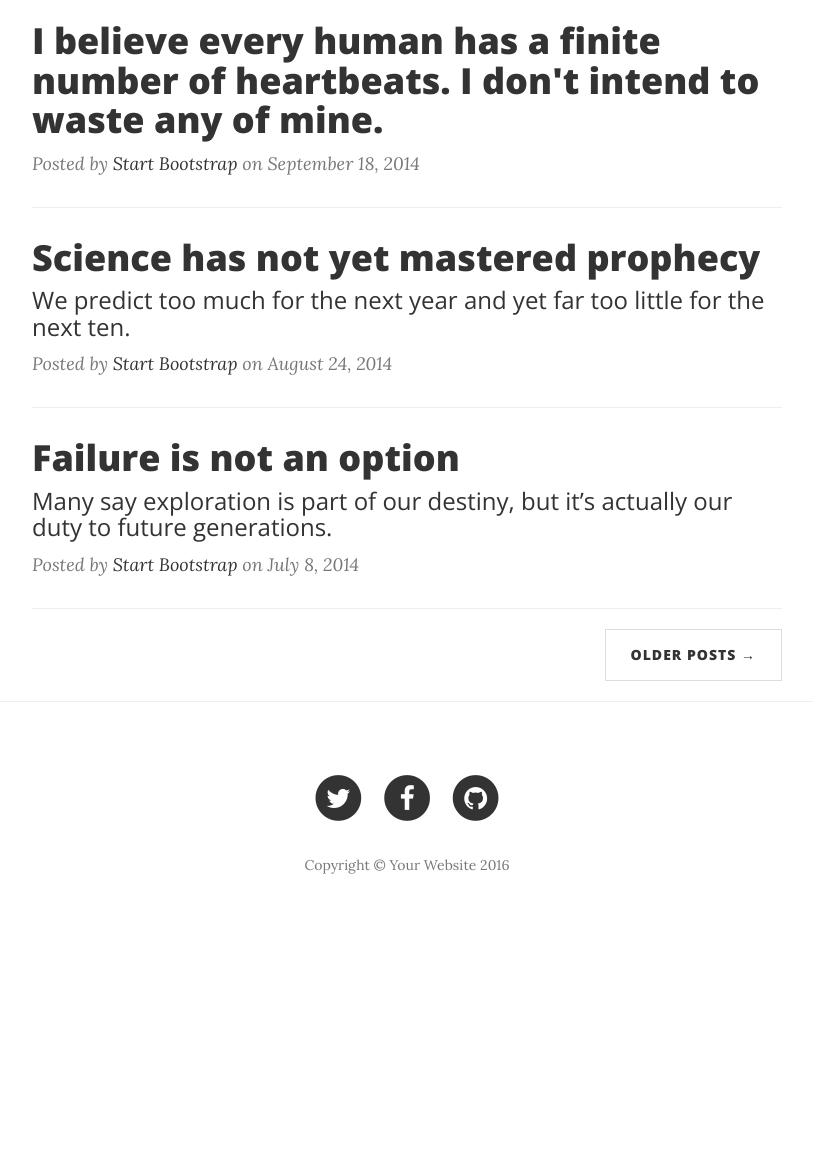
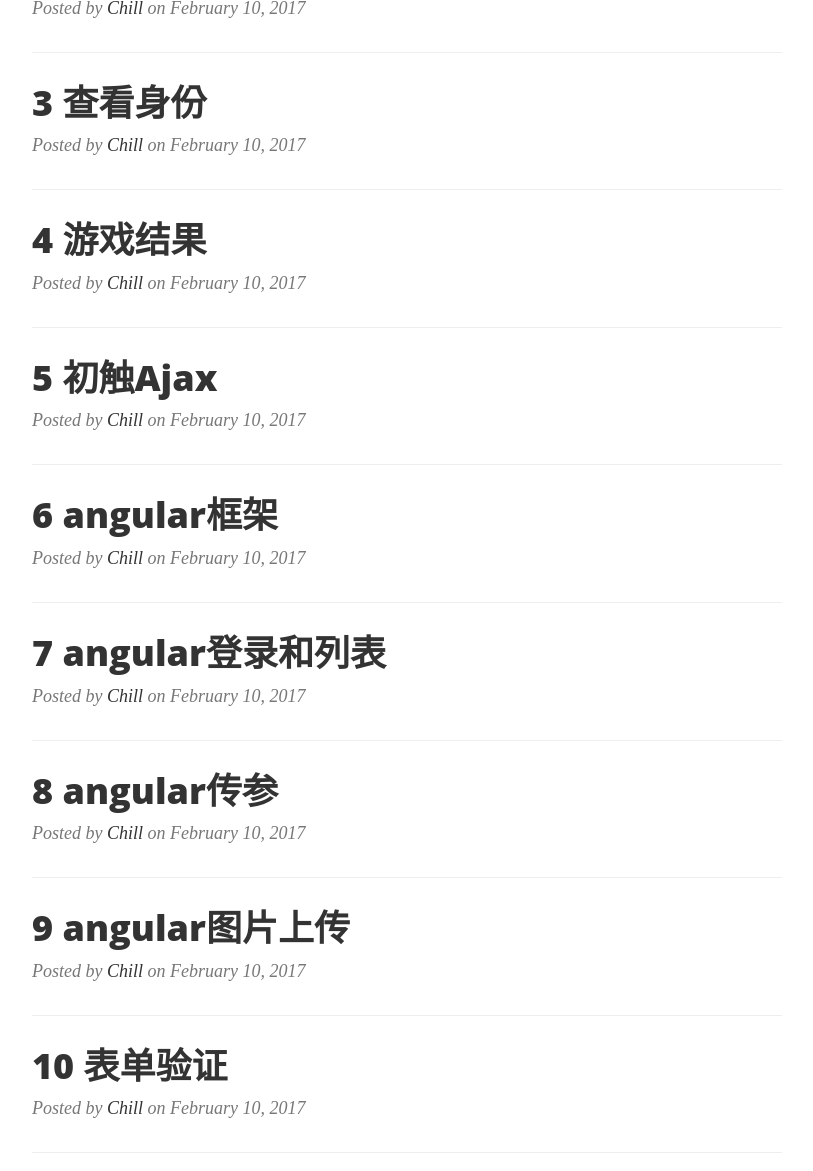
Before and after one commit to plutochill/PTT-JS, a plain HTML site: page blog/index.html in a window 1280 px wide. Shown: the part 721-1892 px from the top of the page, without its empty margins (233-1046 px from the left). Before the commit the page ends 1662 px from the top, so only its background shows below. Drawn offline with nearby package versions, Linux system fonts and the light colour scheme.

Commit message:
update index

```diff
--- a/blog/index.html
+++ b/blog/index.html
@@ -9,7 +9,7 @@
     <meta name="description" content="">
     <meta name="author" content="">
 
-    <title>Clean Blog</title>
+    <title>PTT JS Task</title>
 
     <!-- Bootstrap Core CSS -->
     <link href="vendor/bootstrap/css/bootstrap.min.css" rel="stylesheet">
@@ -19,8 +19,6 @@
 
     <!-- Custom Fonts -->
     <link href="vendor/font-awesome/css/font-awesome.min.css" rel="stylesheet" type="text/css">
-    <link href='https://fonts.googleapis.com/css?family=Lora:400,700,400italic,700italic' rel='stylesheet' type='text/css'>
-    <link href='https://fonts.googleapis.com/css?family=Open+Sans:300italic,400italic,600italic,700italic,800italic,400,300,600,700,800' rel='stylesheet' type='text/css'>
 
     <!-- HTML5 Shim and Respond.js IE8 support of HTML5 elements and media queries -->
     <!-- WARNING: Respond.js doesn't work if you view the page via file:// -->
@@ -38,27 +36,20 @@
         <div class="container-fluid">
             <!-- Brand and toggle get grouped for better mobile display -->
             <div class="navbar-header page-scroll">
-                <button type="button" class="navbar-toggle" data-toggle="collapse" data-target="#bs-example-navbar-collapse-1">
-                    <span class="sr-only">Toggle navigation</span>
-                    Menu <i class="fa fa-bars"></i>
-                </button>
-                <a class="navbar-brand" href="index.html">Start Bootstrap</a>
+                <a class="navbar-brand" href="index.html">PTT</a>
             </div>
 
             <!-- Collect the nav links, forms, and other content for toggling -->
             <div class="collapse navbar-collapse" id="bs-example-navbar-collapse-1">
                 <ul class="nav navbar-nav navbar-right">
                     <li>
-                        <a href="index.html">Home</a>
+                        <a href="index.html">首页</a>
                     </li>
                     <li>
-                        <a href="about.html">About</a>
+                        <a href="post.html">知识</a>
                     </li>
                     <li>
-                        <a href="post.html">Sample Post</a>
-                    </li>
-                    <li>
-                        <a href="contact.html">Contact</a>
+                        <a href="contact.html">联系</a>
                     </li>
                 </ul>
             </div>
@@ -74,9 +65,9 @@
             <div class="row">
                 <div class="col-lg-8 col-lg-offset-2 col-md-10 col-md-offset-1">
                     <div class="site-heading">
-                        <h1>Clean Blog</h1>
+                        <h1>JS Task DEMO</h1>
                         <hr class="small">
-                        <span class="subheading">A Clean Blog Theme by Start Bootstrap</span>
+                        <span class="subheading">Learn It The Hard Way!</span>
                     </div>
                 </div>
             </div>
@@ -90,54 +81,100 @@
                 <div class="post-preview">
                     <a href="post.html">
                         <h2 class="post-title">
-                            Man must explore, and this is exploration at its greatest
+                            1 闪烁的九宫格
                         </h2>
-                        <h3 class="post-subtitle">
-                            Problems look mighty small from 150 miles up
-                        </h3>
                     </a>
-                    <p class="post-meta">Posted by <a href="#">Start Bootstrap</a> on September 24, 2014</p>
+                    <p class="post-meta">Posted by <a href="#">Chill</a> on February 10, 2017</p>
                 </div>
                 <hr>
                 <div class="post-preview">
                     <a href="post.html">
                         <h2 class="post-title">
-                            I believe every human has a finite number of heartbeats. I don't intend to waste any of mine.
+                            2 身份牌的发放
                         </h2>
                     </a>
-                    <p class="post-meta">Posted by <a href="#">Start Bootstrap</a> on September 18, 2014</p>
+                    <p class="post-meta">Posted by <a href="#">Chill</a> on February 10, 2017</p>
                 </div>
                 <hr>
                 <div class="post-preview">
                     <a href="post.html">
                         <h2 class="post-title">
-                            Science has not yet mastered prophecy
+                            3 查看身份
                         </h2>
-                        <h3 class="post-subtitle">
-                            We predict too much for the next year and yet far too little for the next ten.
-                        </h3>
                     </a>
-                    <p class="post-meta">Posted by <a href="#">Start Bootstrap</a> on August 24, 2014</p>
+                    <p class="post-meta">Posted by <a href="#">Chill</a> on February 10, 2017</p>
                 </div>
                 <hr>
                 <div class="post-preview">
                     <a href="post.html">
                         <h2 class="post-title">
-                            Failure is not an option
+                            4 游戏结果
                         </h2>
-                        <h3 class="post-subtitle">
-                            Many say exploration is part of our destiny, but it’s actually our duty to future generations.
-                        </h3>
                     </a>
-                    <p class="post-meta">Posted by <a href="#">Start Bootstrap</a> on July 8, 2014</p>
+                    <p class="post-meta">Posted by <a href="#">Chill</a> on February 10, 2017</p>
                 </div>
                 <hr>
+                <div class="post-preview">
+                    <a href="post.html">
+                        <h2 class="post-title">
+                            5 初触Ajax
+                        </h2>
+                    </a>
+                    <p class="post-meta">Posted by <a href="#">Chill</a> on February 10, 2017</p>
+                </div>
+                <hr>
+                <div class="post-preview">
+                    <a href="post.html">
+                        <h2 class="post-title">
+                            6 angular框架
+                        </h2>
+                    </a>
+                    <p class="post-meta">Posted by <a href="#">Chill</a> on February 10, 2017</p>
+                </div>
+                <hr>
+                <div class="post-preview">
+                    <a href="post.html">
+                        <h2 class="post-title">
+                            7 angular登录和列表
+                        </h2>
+                    </a>
+                    <p class="post-meta">Posted by <a href="#">Chill</a> on February 10, 2017</p>
+                </div>
+                <hr>
+                <div class="post-preview">
+                    <a href="post.html">
+                        <h2 class="post-title">
+                            8 angular传参
+                        </h2>
+                    </a>
+                    <p class="post-meta">Posted by <a href="#">Chill</a> on February 10, 2017</p>
+                </div>
+                <hr>
+                <div class="post-preview">
+                    <a href="post.html">
+                        <h2 class="post-title">
+                            9 angular图片上传
+                        </h2>
+                    </a>
+                    <p class="post-meta">Posted by <a href="#">Chill</a> on February 10, 2017</p>
+                </div>
+                <hr>
+                <div class="post-preview">
+                    <a href="post.html">
+                        <h2 class="post-title">
+                            10 表单验证
+                        </h2>
+                    </a>
+                    <p class="post-meta">Posted by <a href="#">Chill</a> on February 10, 2017</p>
+                </div>
+                <hr>
+
                 <!-- Pager -->
-                <ul class="pager">
-                    <li class="next">
-                        <a href="#">Older Posts &rarr;</a>
-                    </li>
-                </ul>
+                <!--<ul class="pager">-->
+                    <!--<li class="next">-->
+                        <!--<a href="#">Older Posts &rarr;</a>-->
+                    <!--</li>-->
+                <!--</ul>-->
             </div>
         </div>
     </div>
@@ -150,22 +187,7 @@
             <div class="row">
                 <div class="col-lg-8 col-lg-offset-2 col-md-10 col-md-offset-1">
                     <ul class="list-inline text-center">
-                        <li>
-                            <a href="#">
-                                <span class="fa-stack fa-lg">
-                                    <i class="fa fa-circle fa-stack-2x"></i>
-                                    <i class="fa fa-twitter fa-stack-1x fa-inverse"></i>
-                                </span>
-                            </a>
-                        </li>
-                        <li>
-                            <a href="#">
-                                <span class="fa-stack fa-lg">
-                                    <i class="fa fa-circle fa-stack-2x"></i>
-                                    <i class="fa fa-facebook fa-stack-1x fa-inverse"></i>
-                                </span>
-                            </a>
-                        </li>
+
                         <li>
                             <a href="#">
                                 <span class="fa-stack fa-lg">
@@ -175,7 +197,6 @@
                             </a>
                         </li>
                     </ul>
-                    <p class="copyright text-muted">Copyright &copy; Your Website 2016</p>
                 </div>
             </div>
         </div>
```
